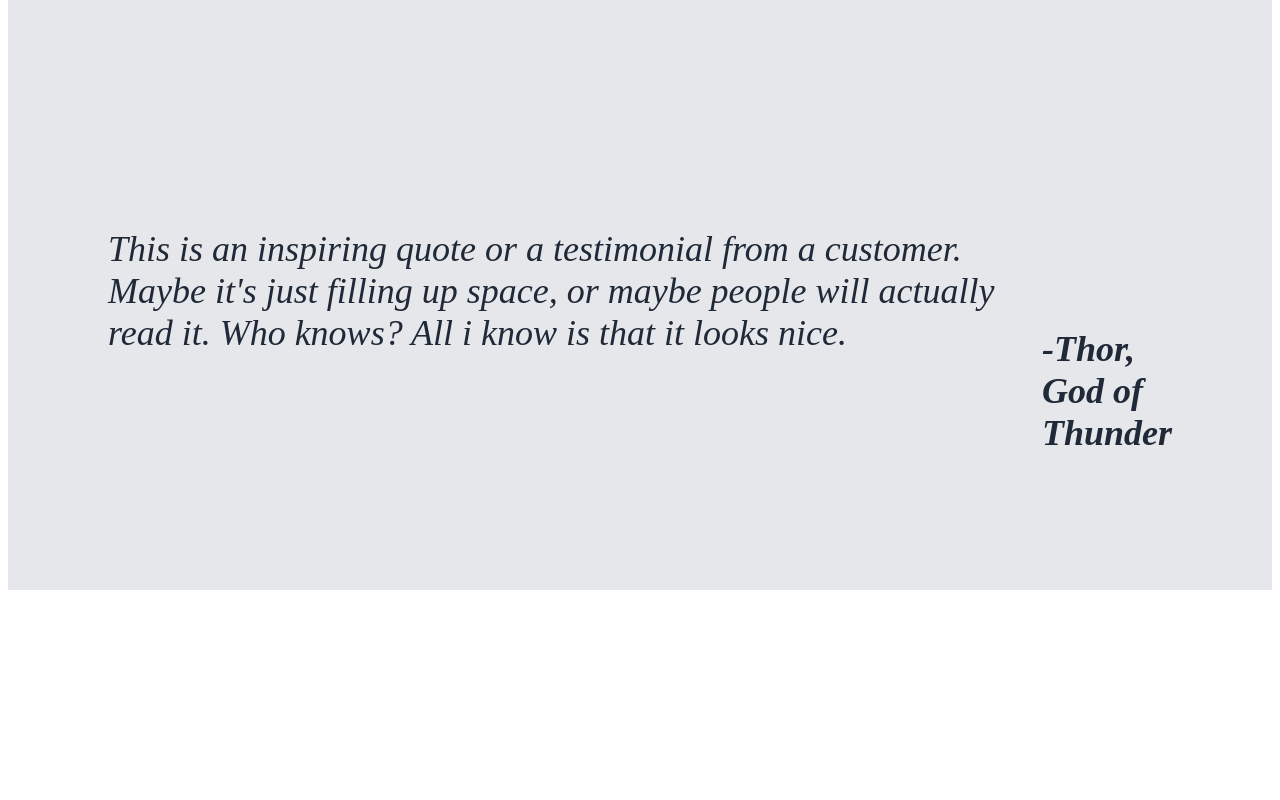
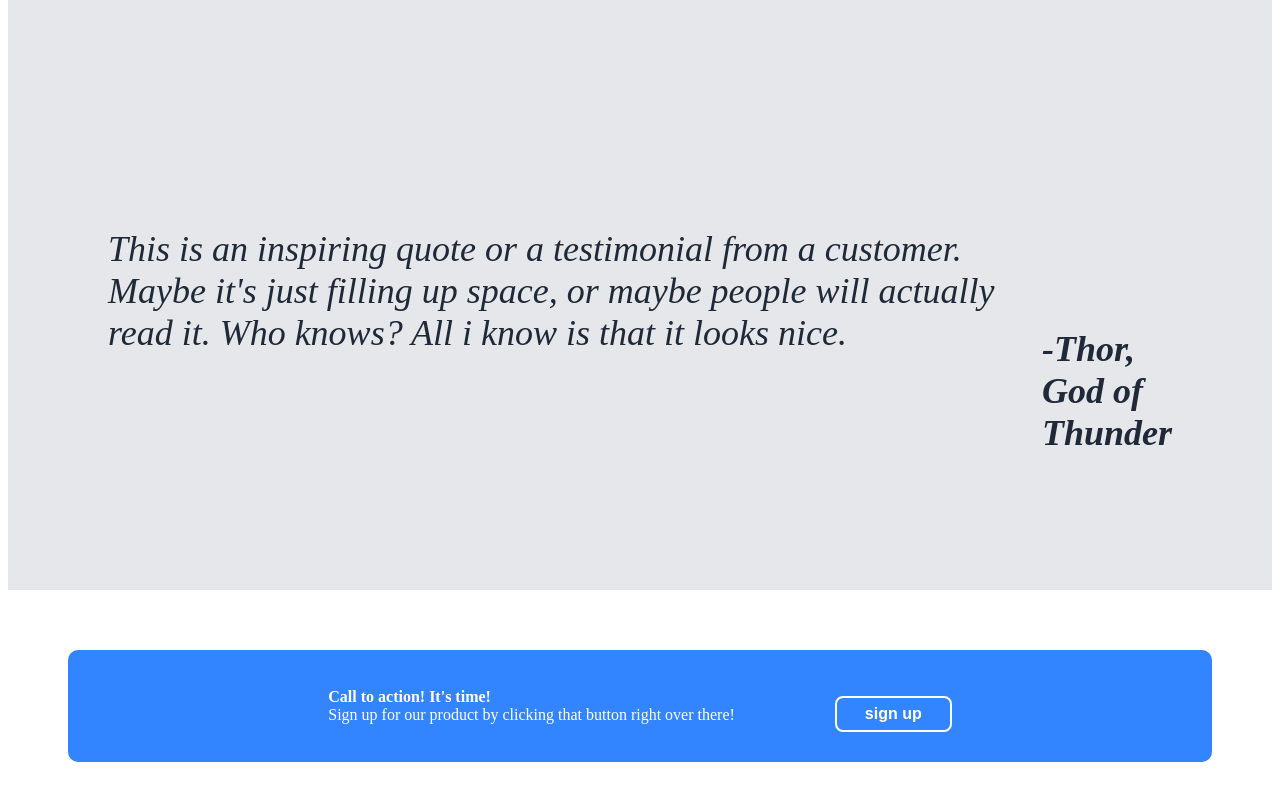
Before and after one commit to dixonlee1/Landing-page, a plain HTML site: page index.html in a window 1280 px wide. Shown: the part 1151-1951 px from the top of the page. Before the commit the page ends 1749 px from the top, so only its background shows below. Drawn offline with Linux system fonts and the light colour scheme.

Commit message:
Added and styled a sign up section

```diff
--- a/index.html
+++ b/index.html
@@ -49,12 +49,24 @@
         </div>
     </div>
 
-    <div class = "random-text">
+    <div class="random-text">
         <p>This is an inspiring quote or a testimonial from a customer. Maybe it's just filling up space, or
-            maybe people will actually read it. Who knows? All i know is that it looks nice.<br/>
-       <b>-Thor, God of Thunder</b>
+            maybe people will actually read it. Who knows? All i know is that it looks nice.<br />
+            <b>-Thor, God of Thunder</b>
         </p>
     </div>
+
+
+
+        <div class="signup-bar">
+            <p><strong>Call to action! It's time! </strong><br/>
+                    Sign up for our product by clicking that button right over there!
+            </p>
+            <button class="signup-button">
+                sign up
+            </button>
+        </div>
+
 
 </body>
 
--- a/style.css
+++ b/style.css
@@ -109,3 +109,34 @@ a{
 b{
     margin-top: 200px;
 }
+
+
+
+.signup-bar{
+    font-size: 16px;
+    display:flex;
+    justify-content: center;
+    align-items: center;
+    gap:100px;
+    margin:60px;
+    border: 2px solid #3385ff;
+    padding:20px 0 20px 0;
+    border-radius: 10px;
+    background-color: #3385ff;
+    color: white;
+
+}
+
+.signup-button{
+    display :flex;
+    justify-content: center;
+    align-items: center;
+    border-radius: 8px;
+    font-size: 16px;
+    margin-top:15px;
+    padding: 7px 28px;
+    background-color:#3385ff;
+    color:white;
+    border:2px solid white;
+    font-weight: bold;
+}
```
